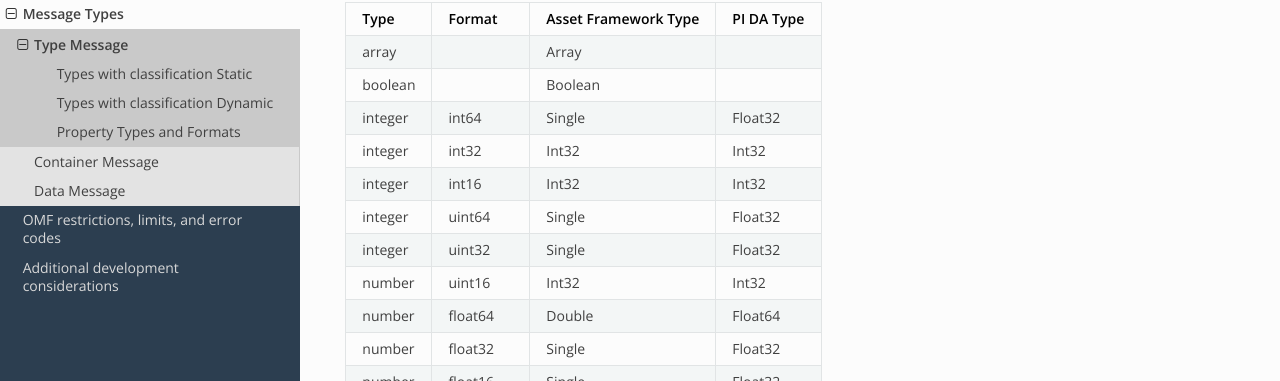
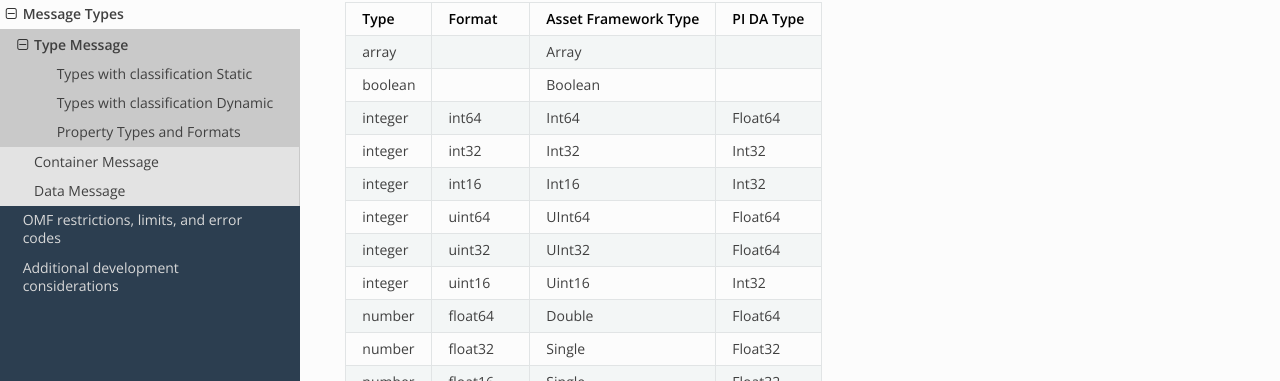
Before and after one commit to osisoft/OMF-Developer-Companion-Guide, a Sphinx documentation site: the page built from docs/OMF_Type_msg.rst, in a window 1280 px wide and 900 px high, scrolled down 2279 px. Shown: the part 152-533 px from the top of the window. Built offline with Sphinx 7.4.7 and the Read the Docs theme 2.0.0, drawn with Linux system fonts in a browser that asks for light colours.

Commit message:
And yet another, final-final update

```diff
--- a/docs/OMF_Type_msg.rst
+++ b/docs/OMF_Type_msg.rst
@@ -127,17 +127,17 @@ OMF supports setting the format keyword to specify how a particular JSON type sh
 +----------------+-------------+---------------+-------------------+
 | boolean        |             | Boolean       |                   |
 +----------------+-------------+---------------+-------------------+
-| integer        | int64       | Single        | Float32           |
+| integer        | int64       | Int64         | Float64           |
 +----------------+-------------+---------------+-------------------+
 | integer        | int32       | Int32         | Int32             |
 +----------------+-------------+---------------+-------------------+
-| integer        | int16       | Int32         | Int32             |
+| integer        | int16       | Int16         | Int32             |
 +----------------+-------------+---------------+-------------------+
-| integer        | uint64      | Single        | Float32           |
+| integer        | uint64      | UInt64        | Float64           |
 +----------------+-------------+---------------+-------------------+
-| integer        | uint32      | Single        | Float32           |
+| integer        | uint32      | UInt32        | Float64           |
 +----------------+-------------+---------------+-------------------+
-| number         | uint16      | Int32         | Int32             |
+| integer        | uint16      | Uint16        | Int32             |
 +----------------+-------------+---------------+-------------------+
 | number         | float64     | Double        | Float64           |
 +----------------+-------------+---------------+-------------------+
```
